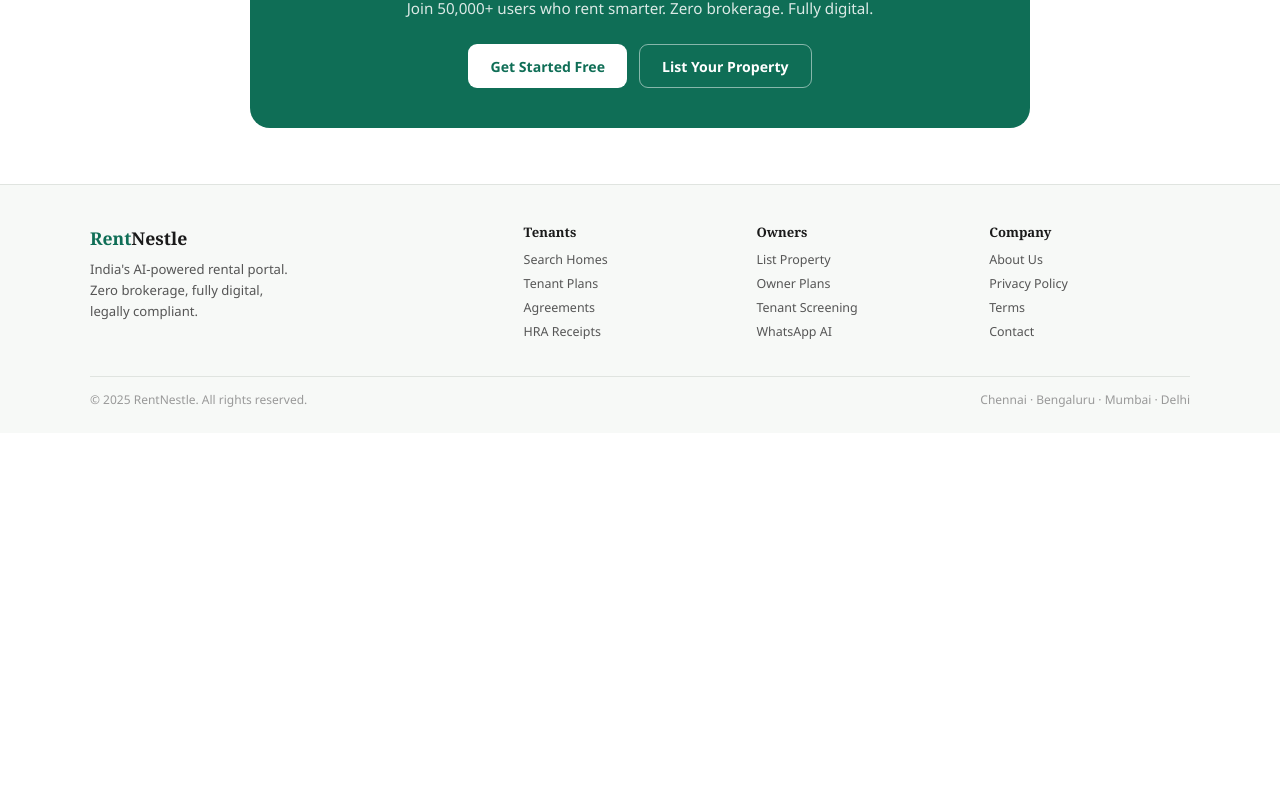
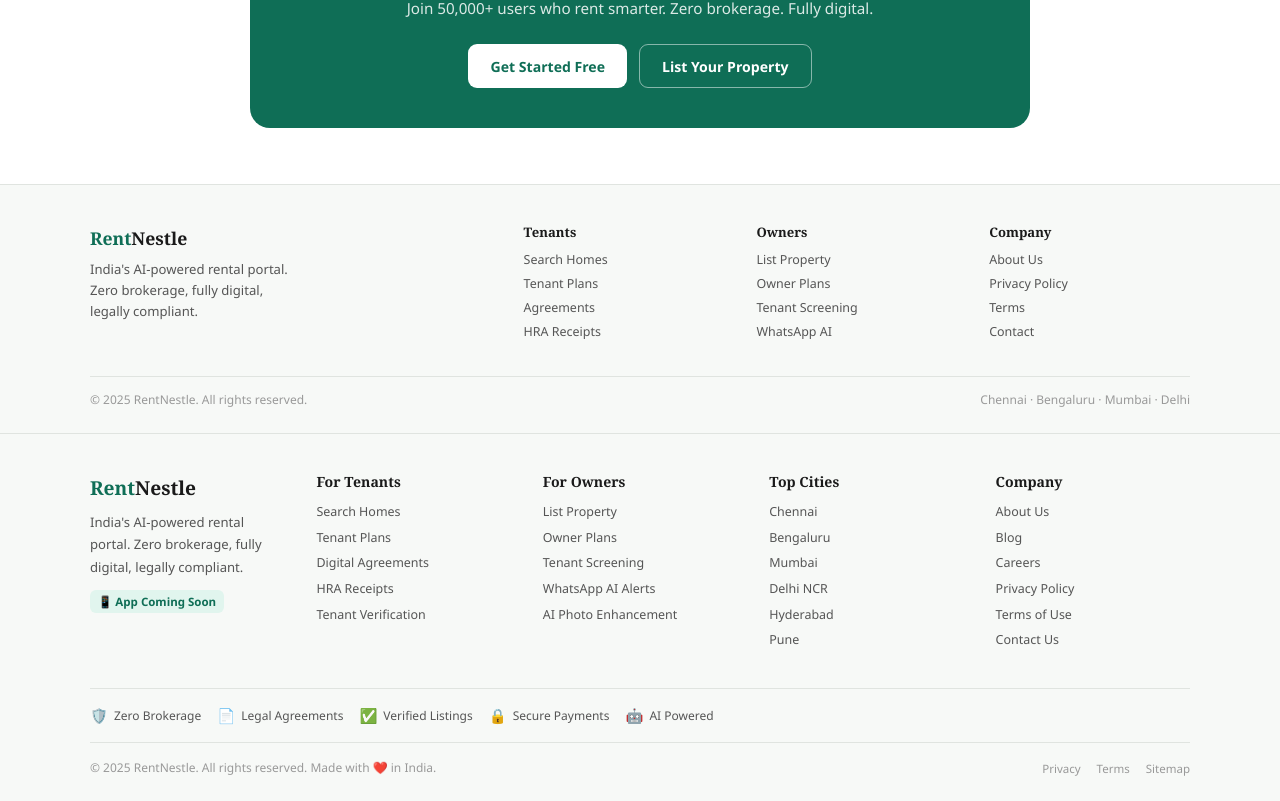
Before and after one commit to sandhyasneha/rentnestle, a Next.js app: page / in a window 1280 px wide. Shown: the part 2934-3735 px from the top of the page. Before the commit the page ends 3367 px from the top, so only its background shows below. Built offline with nearby package versions, Linux system fonts and the light colour scheme.

Commit message:
fix: professional footer and navbar on all pages

```diff
--- a/src/app/layout.tsx
+++ b/src/app/layout.tsx
@@ -1,5 +1,6 @@
 import type { Metadata, Viewport } from 'next'
 import Navbar from '@/components/layout/Navbar'
+import Footer from '@/components/layout/Footer'
 import './globals.css'
 
 export const metadata: Metadata = {
@@ -10,11 +11,6 @@
     capable: true,
     statusBarStyle: 'default',
     title: 'RentNestle',
-  },
-  openGraph: {
-    title: 'RentNestle — Zero Brokerage Rentals India',
-    description: 'AI-powered rental portal. Zero brokerage. Digital agreements.',
-    type: 'website',
   },
 }
 
@@ -28,9 +24,12 @@
 export default function RootLayout({ children }: { children: React.ReactNode }) {
   return (
     <html lang="en">
-      <body>
+      <body style={{ display: 'flex', flexDirection: 'column', minHeight: '100vh' }}>
         <Navbar />
-        {children}
+        <main style={{ flex: 1 }}>
+          {children}
+        </main>
+        <Footer />
       </body>
     </html>
   )
--- /dev/null
+++ b/src/components/layout/Footer.tsx
@@ -0,0 +1,127 @@
+'use client'
+
+export default function Footer() {
+  return (
+    <footer style={{
+      background: '#f7f9f7',
+      borderTop: '1px solid #e0e4e0',
+      padding: '2.5rem 1.5rem 1.5rem',
+      marginTop: 'auto',
+    }}>
+      <div style={{ maxWidth: 1100, margin: '0 auto' }}>
+
+        {/* Main grid */}
+        <div style={{
+          display: 'grid',
+          gridTemplateColumns: 'repeat(auto-fit, minmax(160px, 1fr))',
+          gap: '2rem',
+          marginBottom: '2rem',
+        }}>
+          {/* Brand */}
+          <div>
+            <div style={{ fontFamily: 'Georgia,serif', fontSize: '1.2rem', fontWeight: 700, color: '#0F6E56', marginBottom: '.5rem' }}>
+              Rent<span style={{ color: '#1a1a1a' }}>Nestle</span>
+            </div>
+            <p style={{ fontSize: '.82rem', color: '#555', lineHeight: 1.7, maxWidth: 220 }}>
+              India's AI-powered rental portal. Zero brokerage, fully digital, legally compliant.
+            </p>
+            <div style={{ display: 'flex', gap: 10, marginTop: '.75rem' }}>
+              {['📱 App Coming Soon'].map(t => (
+                <span key={t} style={{ fontSize: '.72rem', color: '#0F6E56', background: '#E1F5EE', padding: '3px 8px', borderRadius: 6, fontWeight: 600 }}>{t}</span>
+              ))}
+            </div>
+          </div>
+
+          {/* Tenants */}
+          <div>
+            <h4 style={{ fontFamily: 'Georgia,serif', fontSize: '.88rem', fontWeight: 700, marginBottom: '.75rem', color: '#1a1a1a' }}>
+              For Tenants
+            </h4>
+            {['Search Homes', 'Tenant Plans', 'Digital Agreements', 'HRA Receipts', 'Tenant Verification'].map(l => (
+              <a key={l} href="#" style={{ display: 'block', fontSize: '.78rem', color: '#555', textDecoration: 'none', marginBottom: '.35rem', lineHeight: 1.6 }}
+                onMouseEnter={e => (e.currentTarget.style.color = '#0F6E56')}
+                onMouseLeave={e => (e.currentTarget.style.color = '#555')}>
+                {l}
+              </a>
+            ))}
+          </div>
+
+          {/* Owners */}
+          <div>
+            <h4 style={{ fontFamily: 'Georgia,serif', fontSize: '.88rem', fontWeight: 700, marginBottom: '.75rem', color: '#1a1a1a' }}>
+              For Owners
+            </h4>
+            {['List Property', 'Owner Plans', 'Tenant Screening', 'WhatsApp AI Alerts', 'AI Photo Enhancement'].map(l => (
+              <a key={l} href="#" style={{ display: 'block', fontSize: '.78rem', color: '#555', textDecoration: 'none', marginBottom: '.35rem', lineHeight: 1.6 }}
+                onMouseEnter={e => (e.currentTarget.style.color = '#0F6E56')}
+                onMouseLeave={e => (e.currentTarget.style.color = '#555')}>
+                {l}
+              </a>
+            ))}
+          </div>
+
+          {/* Cities */}
+          <div>
+            <h4 style={{ fontFamily: 'Georgia,serif', fontSize: '.88rem', fontWeight: 700, marginBottom: '.75rem', color: '#1a1a1a' }}>
+              Top Cities
+            </h4>
+            {['Chennai', 'Bengaluru', 'Mumbai', 'Delhi NCR', 'Hyderabad', 'Pune'].map(l => (
+              <a key={l} href={`/search?city=${l}`} style={{ display: 'block', fontSize: '.78rem', color: '#555', textDecoration: 'none', marginBottom: '.35rem', lineHeight: 1.6 }}
+                onMouseEnter={e => (e.currentTarget.style.color = '#0F6E56')}
+                onMouseLeave={e => (e.currentTarget.style.color = '#555')}>
+                {l}
+              </a>
+            ))}
+          </div>
+
+          {/* Company */}
+          <div>
+            <h4 style={{ fontFamily: 'Georgia,serif', fontSize: '.88rem', fontWeight: 700, marginBottom: '.75rem', color: '#1a1a1a' }}>
+              Company
+            </h4>
+            {['About Us', 'Blog', 'Careers', 'Privacy Policy', 'Terms of Use', 'Contact Us'].map(l => (
+              <a key={l} href="#" style={{ display: 'block', fontSize: '.78rem', color: '#555', textDecoration: 'none', marginBottom: '.35rem', lineHeight: 1.6 }}
+                onMouseEnter={e => (e.currentTarget.style.color = '#0F6E56')}
+                onMouseLeave={e => (e.currentTarget.style.color = '#555')}>
+                {l}
+              </a>
+            ))}
+          </div>
+        </div>
+
+        {/* Trust badges */}
+        <div style={{
+          display: 'flex', gap: '1rem', flexWrap: 'wrap',
+          padding: '1rem 0', borderTop: '1px solid #e0e4e0', borderBottom: '1px solid #e0e4e0',
+          marginBottom: '1rem',
+        }}>
+          {[
+            { icon: '🛡️', text: 'Zero Brokerage' },
+            { icon: '📄', text: 'Legal Agreements' },
+            { icon: '✅', text: 'Verified Listings' },
+            { icon: '🔒', text: 'Secure Payments' },
+            { icon: '🤖', text: 'AI Powered' },
+          ].map(b => (
+            <div key={b.text} style={{ display: 'flex', alignItems: 'center', gap: 6, fontSize: '.75rem', color: '#555', fontWeight: 500 }}>
+              <span style={{ fontSize: '.9rem' }}>{b.icon}</span>
+              {b.text}
+            </div>
+          ))}
+        </div>
+
+        {/* Bottom bar */}
+        <div style={{ display: 'flex', justifyContent: 'space-between', alignItems: 'center', flexWrap: 'wrap', gap: '.5rem' }}>
+          <p style={{ fontSize: '.75rem', color: '#999' }}>
+            © 2025 RentNestle. All rights reserved. Made with ❤️ in India.
+          </p>
+          <div style={{ display: 'flex', gap: '1rem' }}>
+            {['Privacy', 'Terms', 'Sitemap'].map(l => (
+              <a key={l} href="#" style={{ fontSize: '.72rem', color: '#999', textDecoration: 'none' }}>{l}</a>
+            ))}
+          </div>
+        </div>
+
+      </div>
+    </footer>
+  )
+}
```
